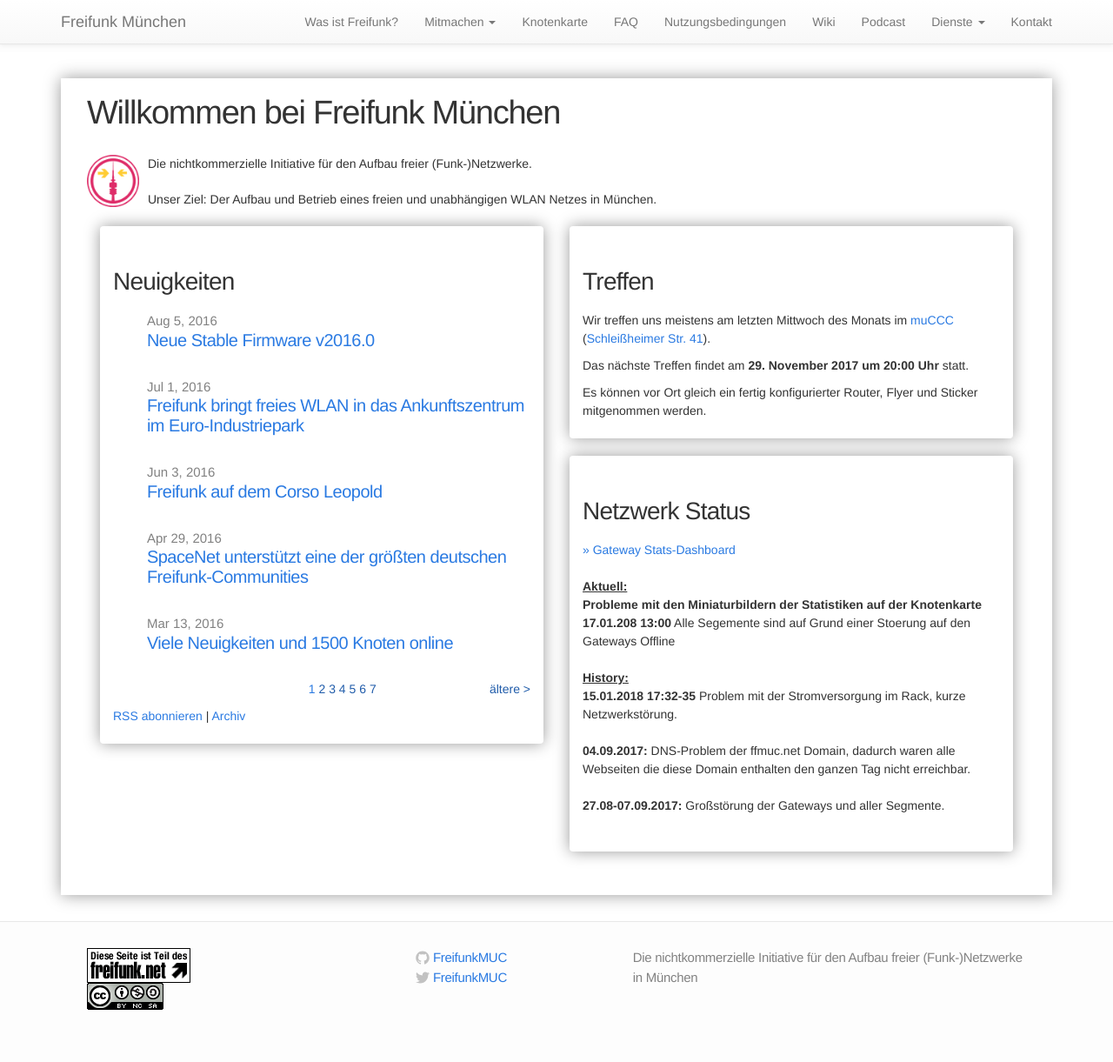
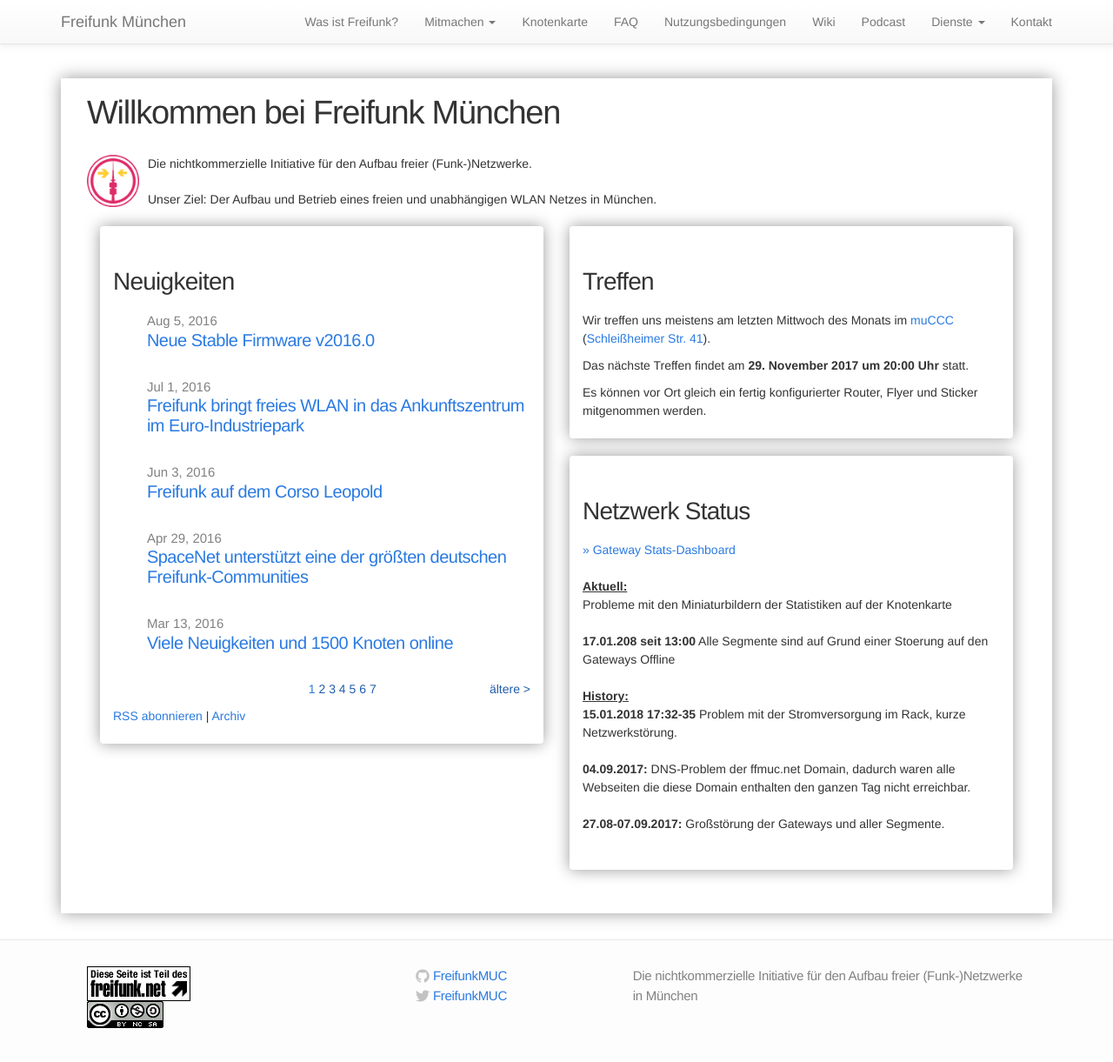
Before and after one commit to freifunkMUC/freifunkmuc.github.io, a Jekyll site: the page built from index.md, in a window 1280 px wide and 1237 px high. Shown: the top 1221 px of the window at 87% size. Built offline with Jekyll 4.4.1, drawn with Linux system fonts in a browser that asks for light colours.

Commit message:
Netzwerkstoerung Gateways Update Format

```diff
--- a/_includes/network-status.md
+++ b/_includes/network-status.md
@@ -2,8 +2,9 @@
 <a target='_blank' href="https://stats.ffmuc.net/dashboard/db/network-overview">>> Gateway Stats-Dashboard</a>
 <br>
 <br><u><b>Aktuell:</b></u>
-<br><b>Probleme mit den Miniaturbildern der Statistiken auf der Knotenkarte</b>
-<br><b>17.01.208 13:00</b> Alle Segemente sind auf Grund einer Stoerung auf den Gateways Offline
+<br>Probleme mit den Miniaturbildern der Statistiken auf der Knotenkarte
+<br>
+<br><b>17.01.208 seit 13:00</b> Alle Segmente sind auf Grund einer Stoerung auf den Gateways Offline
 <br>
 <br><u><b>History:</b></u>
 <br><b>15.01.2018 17:32-35</b> Problem mit der Stromversorgung im Rack, kurze Netzwerkstörung.
```
